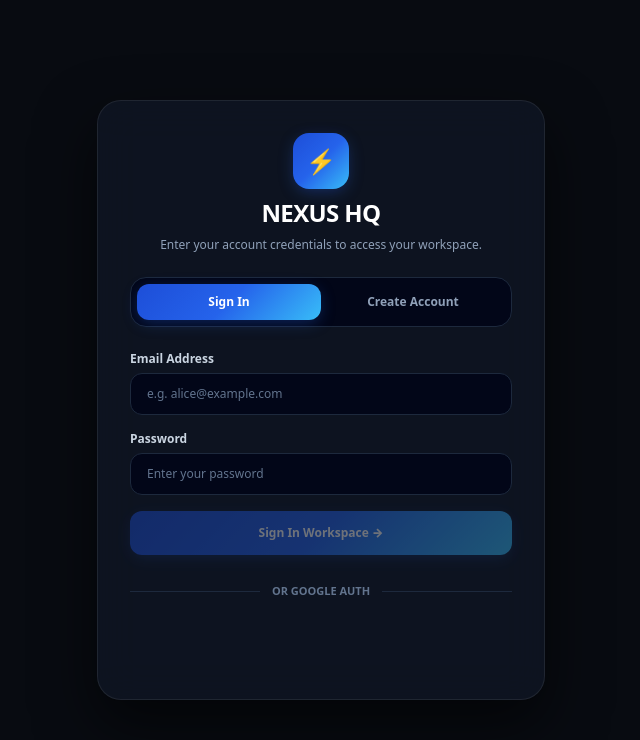
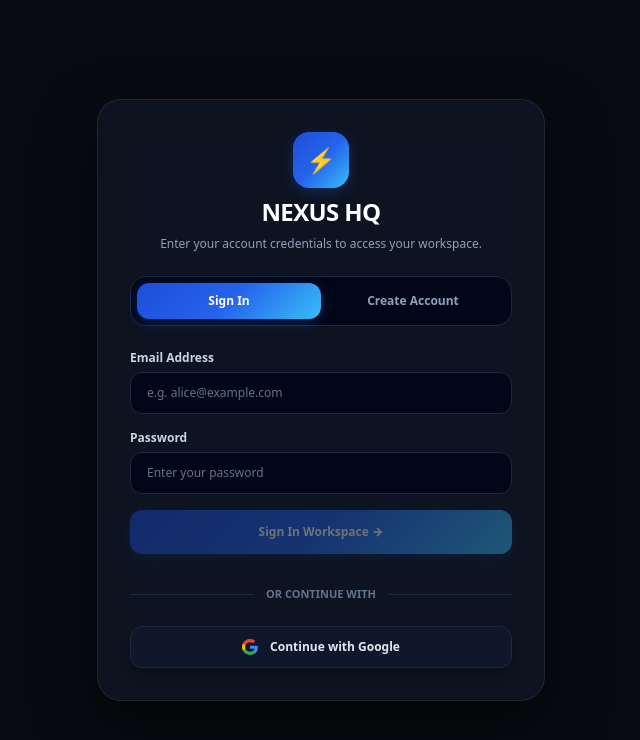
Before and after one commit to FarhanButt12/GroupChatApplication, a Next.js app in the folder frontend/: page / in a window 1280 px wide. Shown: the top 740 px of the page, without its empty margins (319-959 px from the left). Built offline with nearby package versions, Linux system fonts and the light colour scheme; no server answers.

Commit message:
feat(auth): move sleek dark Google button to bottom overlaid with native SDK target

```diff
--- a/frontend/src/components/AuthForm.tsx
+++ b/frontend/src/components/AuthForm.tsx
@@ -94,6 +94,23 @@
       document.body.removeChild(script);
     };
   }, [googleClientId]);
+
+  const handleCustomClick = () => {
+    if (googleBtnRef.current) {
+      const btnElement = googleBtnRef.current.querySelector(
+        'div[role=button], iframe, button',
+      ) as HTMLElement;
+      if (btnElement) {
+        btnElement.click();
+        return;
+      }
+    }
+    if (window.google) {
+      window.google.accounts.id.prompt();
+    } else {
+      setError('Google Sign-In service is loading. Please try again in a moment.');
+    }
+  };
 
   const handleSubmit = async (e: React.FormEvent) => {
     e.preventDefault();
@@ -275,15 +292,46 @@
         </form>
 
         {/* Divider */}
-        <div className="flex items-center gap-3 pt-1">
+        <div className="flex items-center gap-3 pt-2">
           <div className="flex-1 h-[1px] bg-slate-800"></div>
-          <span className="text-[11px] font-bold text-slate-500 uppercase">Or Google Auth</span>
+          <span className="text-[11px] font-bold text-slate-500 uppercase">Or continue with</span>
           <div className="flex-1 h-[1px] bg-slate-800"></div>
         </div>
 
-        {/* Official Google OAuth Interactive Button at Bottom */}
-        <div className="flex justify-center w-full min-h-[44px]">
-          <div ref={googleBtnRef} className="w-full flex justify-center" />
+        {/* Google OAuth Button at the bottom with dark background & invisible click overlay */}
+        <div className="relative w-full">
+          <button
+            type="button"
+            onClick={handleCustomClick}
+            disabled={loading}
+            className="w-full py-3 bg-slate-900 hover:bg-slate-800 text-slate-200 font-bold rounded-xl text-xs border border-slate-800 hover:border-slate-700 transition-all flex items-center justify-center gap-3 shadow-lg"
+          >
+            <svg className="w-4 h-4" viewBox="0 0 24 24">
+              <path
+                fill="#4285F4"
+                d="M23.745 12.27c0-.7-.06-1.4-.19-2.07H12v4.51h6.6c-.29 1.52-1.14 2.82-2.4 3.68v3.05h3.88c2.27-2.09 3.665-5.17 3.665-9.17z"
+              />
+              <path
+                fill="#34A853"
+                d="M12 24c3.24 0 5.95-1.08 7.93-2.91l-3.88-3.05c-1.08.72-2.45 1.16-4.05 1.16-3.12 0-5.77-2.1-6.72-4.93H1.27v3.15C3.25 21.3 7.31 24 12 24z"
+              />
+              <path
+                fill="#FBBC05"
+                d="M5.28 14.27c-.25-.72-.38-1.49-.38-2.27s.13-1.55.38-2.27V6.58H1.27C.46 8.2.0 10.05.0 12s.46 3.8 1.27 5.42l4.01-3.15z"
+              />
+              <path
+                fill="#EA4335"
+                d="M12 4.75c1.77 0 3.35.61 4.6 1.8l3.42-3.42C17.94 1.19 15.23 0 12 0 7.31 0 3.25 2.7 1.27 6.58l4.01 3.15c.95-2.83 3.6-4.98 6.72-4.98z"
+              />
+            </svg>
+            <span>Continue with Google</span>
+          </button>
+
+          {/* Transparent overlay of Google's official interactive SDK target */}
+          <div
+            ref={googleBtnRef}
+            className="absolute inset-0 opacity-0 overflow-hidden cursor-pointer pointer-events-auto"
+          />
         </div>
       </div>
     </div>
```
